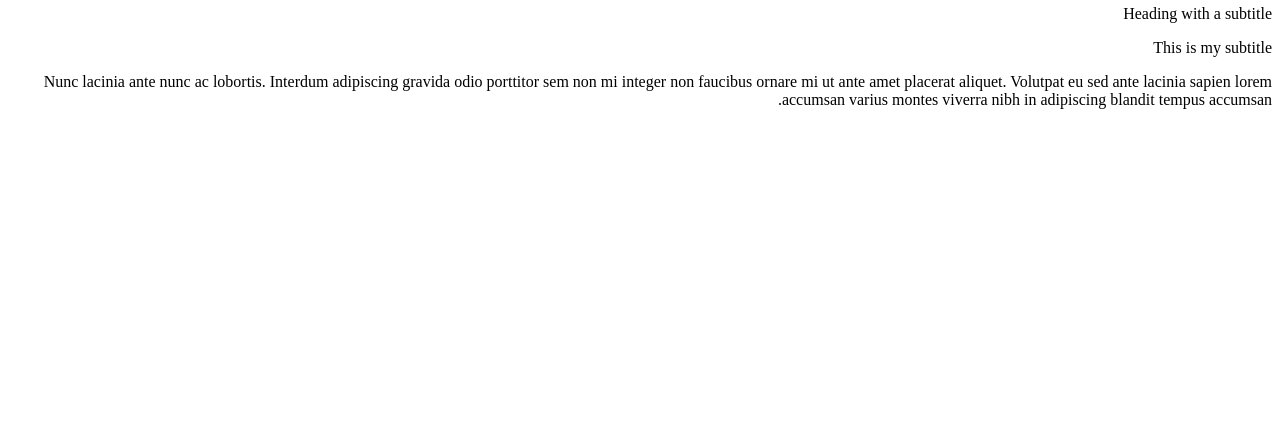
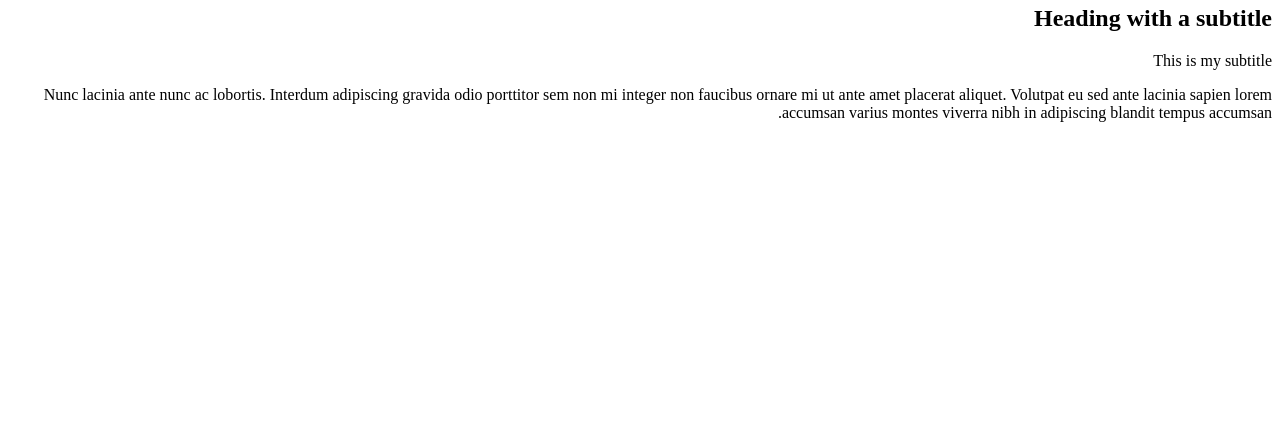
Before and after one commit to aavly/holbertonschool-web_front_end, a plain HTML site: page html_advanced/13-styleguide.html in a window 1280 px wide. Shown: the part 364-800 px from the top of the page. Drawn offline with Linux system fonts and the light colour scheme.

Commit message:
doing this again

```diff
--- a/html_advanced/13-styleguide.html
+++ b/html_advanced/13-styleguide.html
@@ -21,12 +21,10 @@
 				<h6>Heading level 6</h6>
 			</section>
 			<section>
-				<header>
-					<h2>Paragraph</h2>
-					  <p>Heading with a subtitle</p>
-						<p>This is my subtitle</p>
-						<p>Nunc lacinia ante nunc ac lobortis. Interdum adipiscing gravida odio porttitor sem non mi integer non faucibus ornare mi ut ante amet placerat aliquet. Volutpat eu sed ante lacinia sapien lorem accumsan varius montes viverra nibh in adipiscing blandit tempus accumsan.</p>
-				</header>
+				<header><h2>Paragraph</h2></header>
+				<h2>Heading with a subtitle</h2>
+				<p>This is my subtitle</p>
+				<p>Nunc lacinia ante nunc ac lobortis. Interdum adipiscing gravida odio porttitor sem non mi integer non faucibus ornare mi ut ante amet placerat aliquet. Volutpat eu sed ante lacinia sapien lorem accumsan varius montes viverra nibh in adipiscing blandit tempus accumsan.</p>
 			</section>
 		</main>
 		<footer></footer>
```
